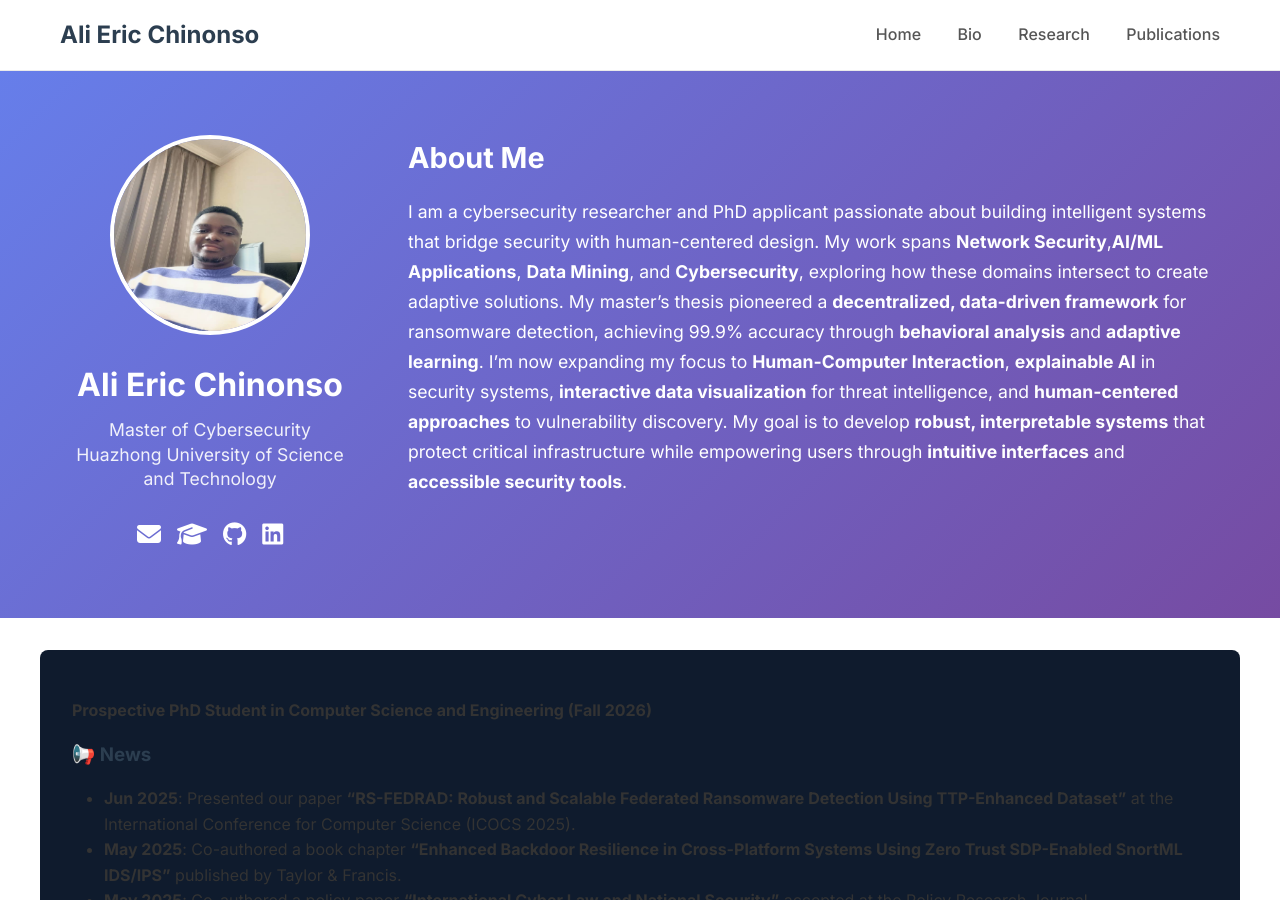
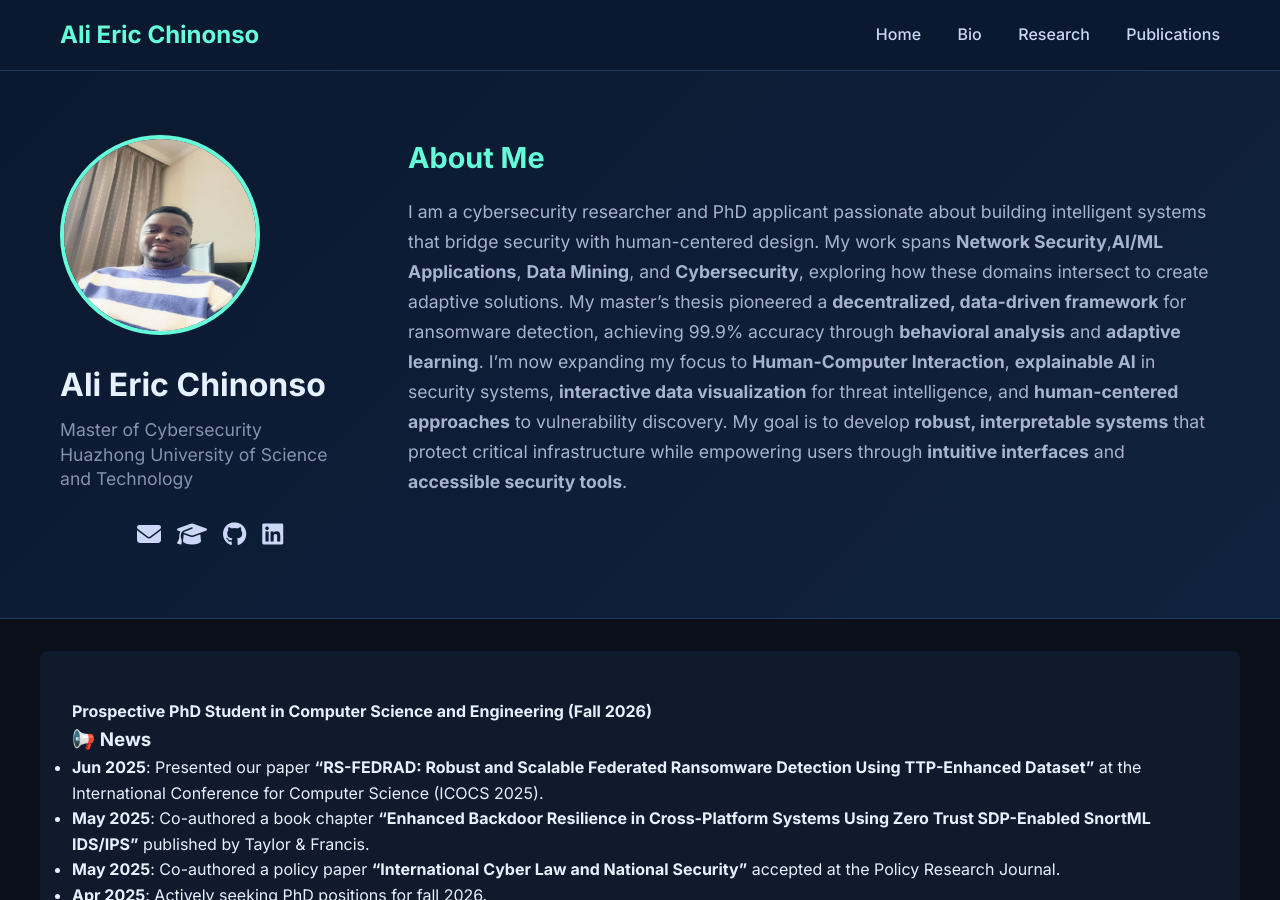
Before and after one commit to EmpireNetwork123/EmpireNetwork123.github.io, a Jekyll site: the page built from index.md, in a window 1280 px wide and 900 px high. Built offline with Jekyll 4.4.1, drawn with Linux system fonts in a browser that asks for light colours.

Commit message:
Refactor CSS for modern design and layout
Updated styles for improved aesthetics and responsiveness.

```diff
--- a/assets/css/main.css
+++ b/assets/css/main.css
@@ -8,8 +8,8 @@
 body {
   font-family: 'Inter', sans-serif;
   line-height: 1.6;
-  color: #333;
-  background: #fff;
+  color: #e6f1ff;
+  background: #0a0f1a;
 }
 
 .container {
@@ -20,8 +20,8 @@ body {
 
 /* Header */
 .site-header {
-  background: #fff;
-  border-bottom: 1px solid #eaeaea;
+  background: #0a192f;
+  border-bottom: 1px solid #1e3a5c;
   padding: 1rem 0;
   position: sticky;
   top: 0;
@@ -37,26 +37,28 @@ body {
 .site-title {
   font-size: 1.5rem;
   font-weight: 700;
-  color: #2c3e50;
+  color: #64ffda;
   text-decoration: none;
 }
 
 .site-nav a {
   margin-left: 2rem;
   text-decoration: none;
-  color: #555;
+  color: #ccd6f6;
   font-weight: 500;
+  transition: color 0.3s ease;
 }
 
 .site-nav a:hover {
-  color: #2c3e50;
+  color: #64ffda;
 }
 
 /* Hero Section */
 .hero {
-  background: linear-gradient(135deg, #667eea 0%, #764ba2 100%);
+  background: linear-gradient(135deg, #0a192f 0%, #112240 100%);
   color: white;
   padding: 4rem 0;
+  border-bottom: 1px solid #1e3a5c;
 }
 
 .hero-wrapper {
@@ -66,15 +68,11 @@ body {
   align-items: start;
 }
 
-.hero-left {
-  text-align: center;
-}
-
 .avatar {
   width: 200px;
   height: 200px;
   border-radius: 50%;
-  border: 4px solid white;
+  border: 4px solid #64ffda;
   margin-bottom: 1rem;
 }
 
@@ -82,11 +80,12 @@ body {
   font-size: 2rem;
   font-weight: 700;
   margin-bottom: 0.5rem;
+  color: #e6f1ff;
 }
 
 .position {
   font-size: 1.1rem;
-  opacity: 0.9;
+  color: #8892b0;
   margin-bottom: 1.5rem;
   line-height: 1.4;
 }
@@ -98,72 +97,58 @@ body {
 }
 
 .social-icons a {
-  color: white;
+  color: #ccd6f6;
   font-size: 1.5rem;
-  transition: opacity 0.3s;
+  transition: color 0.3s ease;
 }
 
 .social-icons a:hover {
-  opacity: 0.8;
+  color: #64ffda;
 }
 
 .hero-right h2 {
   font-size: 1.8rem;
   margin-bottom: 1rem;
+  color: #64ffda;
 }
 
 .hero-right p {
   font-size: 1.1rem;
   line-height: 1.7;
+  color: #a8b2d1;
 }
 
 /* Main Content */
 .content {
-  padding: 3rem 0;
-  min-height: 50vh;
+  background: #0f1b2d;
+  padding: 3rem 2rem;
+  border-radius: 8px;
+  margin-top: 2rem;
+  min-height: 60vh;
 }
 
-.content h1, .content h2, .content h3 {
-  color: #2c3e50;
-  margin-bottom: 1rem;
+/* Page Header */
+.page-header {
+  text-align: center;
+  margin-bottom: 3rem;
+  padding-bottom: 2rem;
+  border-bottom: 1px solid #2d3748;
 }
 
-.content p {
+.page-header h2 {
+  font-size: 2.2rem;
+  color: #64ffda;
   margin-bottom: 1rem;
+  font-weight: 600;
 }
 
-.content ul, .content ol {
-  margin-bottom: 1rem;
-  padding-left: 2rem;
+.page-header p {
+  font-size: 1.2rem;
+  color: #a0aec0;
+  font-weight: 300;
 }
 
-/* Footer */
-.site-footer {
-  background: #f8f9fa;
-  border-top: 1px solid #eaeaea;
-  padding: 2rem 0;
-  text-align: center;
-  color: #666;
-}
-
-/* Responsive */
-@media (max-width: 768px) {
-  .hero-wrapper {
-    grid-template-columns: 1fr;
-    text-align: center;
-  }
-
-  .site-nav {
-    display: none;
-  }
-
-  .container {
-    padding: 0 15px;
-  }
-
-}
-
-/* ===== ENHANCED RESEARCH STYLES ===== */
+/* ===== RESEARCH STYLES ===== */
 .research-grid {
   display: grid;
   grid-template-columns: repeat(auto-fit, minmax(300px, 1fr));
@@ -184,20 +169,6 @@ body {
   border-color: #64ffda;
   transform: translateY(-2px);
   box-shadow: 0 4px 20px rgba(100, 255, 218, 0.1);
-}
-
-/* Research header styling */
-.research-header h2 {
-  color: #64ffda; /* Same as research-card h3 */
-  font-size: 2rem;
-  margin-bottom: 1rem;
-  font-weight: 600;
-}
-
-.research-header p {
-  color: #e6f1ff; /* Same as research-card li */
-  font-size: 1.1rem;
-  line-height: 1.6;
 }
 
 .research-card h3 {
@@ -232,10 +203,311 @@ body {
   margin-bottom: 0;
 }
 
-/* Page background for better contrast */
-.content {
-  background: #0f1b2d;
-  padding: 3rem 2rem;
+/* ===== NEWS STYLES ===== */
+.news-section {
+  margin-bottom: 3rem;
+}
+
+.news-section h3 {
+  color: #64ffda;
+  margin-bottom: 2rem;
+  font-size: 1.5rem;
+}
+
+.news-grid {
+  display: grid;
+  gap: 1.5rem;
+}
+
+.news-card {
+  background: #0a192f;
+  border: 1px solid #1e3a5c;
   border-radius: 8px;
+  padding: 1.5rem;
+  transition: all 0.3s ease;
+}
+
+.news-card:hover {
+  border-color: #64ffda;
+}
+
+.news-date {
+  color: #64ffda;
+  font-weight: 600;
+  font-size: 0.9rem;
+  display: block;
+  margin-bottom: 0.5rem;
+}
+
+.news-card p {
+  color: #e6f1ff;
+  margin: 0;
+  line-height: 1.5;
+}
+
+/* ===== BIO STYLES ===== */
+.bio-content {
+  margin-bottom: 3rem;
+}
+
+.bio-section {
+  margin-bottom: 3rem;
+}
+
+.bio-section h3 {
+  color: #64ffda;
+  margin-bottom: 1.5rem;
+  font-size: 1.5rem;
+}
+
+.bio-section p {
+  color: #e6f1ff;
+  line-height: 1.7;
+  margin-bottom: 1rem;
+}
+
+.bio-grid {
+  display: grid;
+  grid-template-columns: repeat(auto-fit, minmax(280px, 1fr));
+  gap: 2rem;
   margin-top: 2rem;
 }
+
+.skills-card {
+  background: #0a192f;
+  border: 1px solid #1e3a5c;
+  border-radius: 8px;
+  padding: 1.5rem;
+}
+
+.skills-card h4 {
+  color: #64ffda;
+  margin-bottom: 1rem;
+  font-size: 1.1rem;
+}
+
+.skills-card ul {
+  list-style: none;
+  padding: 0;
+  margin: 0;
+}
+
+.skills-card li {
+  color: #e6f1ff;
+  line-height: 1.6;
+  margin-bottom: 0.5rem;
+  padding-left: 1rem;
+  position: relative;
+}
+
+.skills-card li:before {
+  content: "•";
+  color: #64ffda;
+  position: absolute;
+  left: 0;
+}
+
+/* ===== PUBLICATIONS STYLES ===== */
+.publications-list {
+  margin-bottom: 3rem;
+}
+
+.year-section {
+  margin-bottom: 3rem;
+}
+
+.year-section h3 {
+  color: #64ffda;
+  margin-bottom: 1.5rem;
+  font-size: 1.5rem;
+  border-bottom: 1px solid #2d3748;
+  padding-bottom: 0.5rem;
+}
+
+.publication-card {
+  background: #0a192f;
+  border: 1px solid #1e3a5c;
+  border-radius: 8px;
+  padding: 2rem;
+  margin-bottom: 1.5rem;
+  transition: all 0.3s ease;
+}
+
+.publication-card:hover {
+  border-color: #64ffda;
+}
+
+.pub-header {
+  display: flex;
+  justify-content: space-between;
+  align-items: center;
+  margin-bottom: 1rem;
+  flex-wrap: wrap;
+  gap: 1rem;
+}
+
+.pub-type {
+  background: rgba(100, 255, 218, 0.1);
+  color: #64ffda;
+  padding: 0.3rem 0.8rem;
+  border-radius: 20px;
+  font-size: 0.8rem;
+  font-weight: 500;
+  border: 1px solid rgba(100, 255, 218, 0.3);
+}
+
+.pub-authors {
+  color: #8892b0;
+  font-size: 0.9rem;
+}
+
+.publication-card h4 {
+  color: #e6f1ff;
+  margin-bottom: 0.5rem;
+  font-size: 1.1rem;
+  line-height: 1.4;
+}
+
+.pub-venue {
+  color: #a0aec0;
+  font-style: italic;
+  margin-bottom: 1rem;
+  font-size: 0.95rem;
+}
+
+.pub-link {
+  color: #64ffda;
+  text-decoration: none;
+  font-weight: 500;
+  transition: color 0.3s ease;
+}
+
+.pub-link:hover {
+  color: #00ff88;
+}
+
+/* ===== BUTTON STYLES ===== */
+.quick-links {
+  display: flex;
+  gap: 1rem;
+  flex-wrap: wrap;
+  justify-content: center;
+  margin-top: 2rem;
+}
+
+.link-button {
+  background: rgba(100, 255, 218, 0.1);
+  color: #64ffda;
+  padding: 0.8rem 1.5rem;
+  border-radius: 6px;
+  text-decoration: none;
+  border: 1px solid rgba(100, 255, 218, 0.3);
+  transition: all 0.3s ease;
+  font-weight: 500;
+}
+
+.link-button:hover {
+  background: rgba(100, 255, 218, 0.2);
+  border-color: #64ffda;
+  transform: translateY(-2px);
+}
+
+.document-links {
+  display: flex;
+  gap: 1.5rem;
+  justify-content: center;
+  margin-top: 2rem;
+  flex-wrap: wrap;
+}
+
+.doc-button {
+  background: #0a192f;
+  border: 1px solid #1e3a5c;
+  border-radius: 8px;
+  padding: 1.5rem 2rem;
+  text-decoration: none;
+  color: #e6f1ff;
+  transition: all 0.3s ease;
+  display: flex;
+  align-items: center;
+  gap: 1rem;
+  min-width: 200px;
+}
+
+.doc-button:hover {
+  border-color: #64ffda;
+  transform: translateY(-2px);
+}
+
+.doc-icon {
+  font-size: 1.5rem;
+}
+
+.scholar-link {
+  text-align: center;
+  margin-top: 2rem;
+}
+
+.external-link {
+  display: inline-flex;
+  align-items: center;
+  gap: 0.5rem;
+  color: #64ffda;
+  text-decoration: none;
+  font-weight: 500;
+  padding: 0.8rem 1.5rem;
+  border: 1px solid rgba(100, 255, 218, 0.3);
+  border-radius: 6px;
+  transition: all 0.3s ease;
+}
+
+.external-link:hover {
+  background: rgba(100, 255, 218, 0.1);
+  border-color: #64ffda;
+}
+
+.link-icon {
+  font-size: 1.2rem;
+}
+
+/* Footer */
+.site-footer {
+  background: #0a192f;
+  border-top: 1px solid #1e3a5c;
+  padding: 2rem 0;
+  text-align: center;
+  color: #8892b0;
+  margin-top: 4rem;
+}
+
+/* Responsive */
+@media (max-width: 768px) {
+  .hero-wrapper {
+    grid-template-columns: 1fr;
+    text-align: center;
+  }
+
+  .site-nav {
+    display: none;
+  }
+
+  .container {
+    padding: 0 15px;
+  }
+
+  .quick-links, .document-links {
+    flex-direction: column;
+    align-items: center;
+  }
+
+  .doc-button {
+    min-width: auto;
+    width: 100%;
+    max-width: 300px;
+  }
+
+  .pub-header {
+    flex-direction: column;
+    align-items: flex-start;
+  }
+}
```
